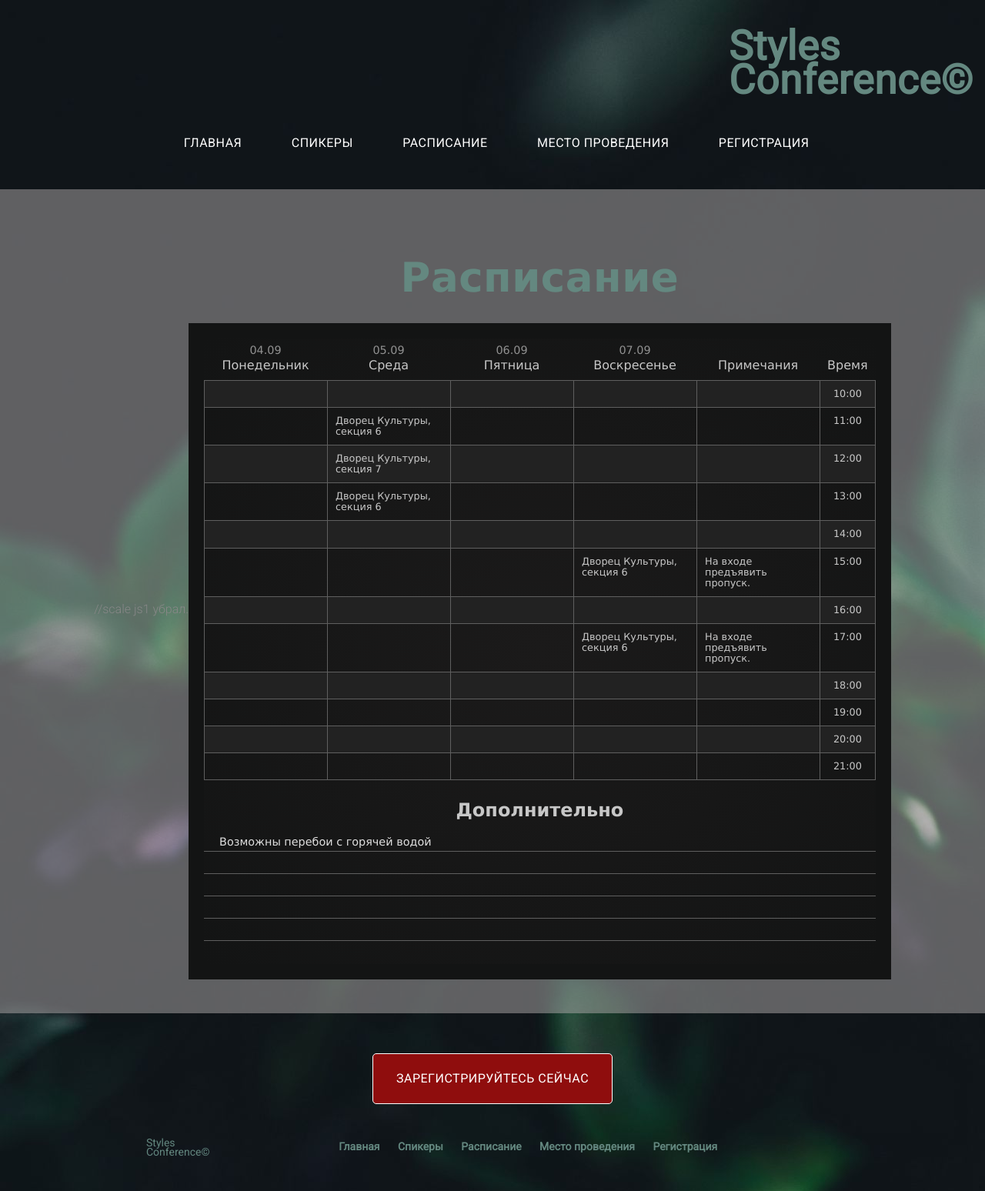
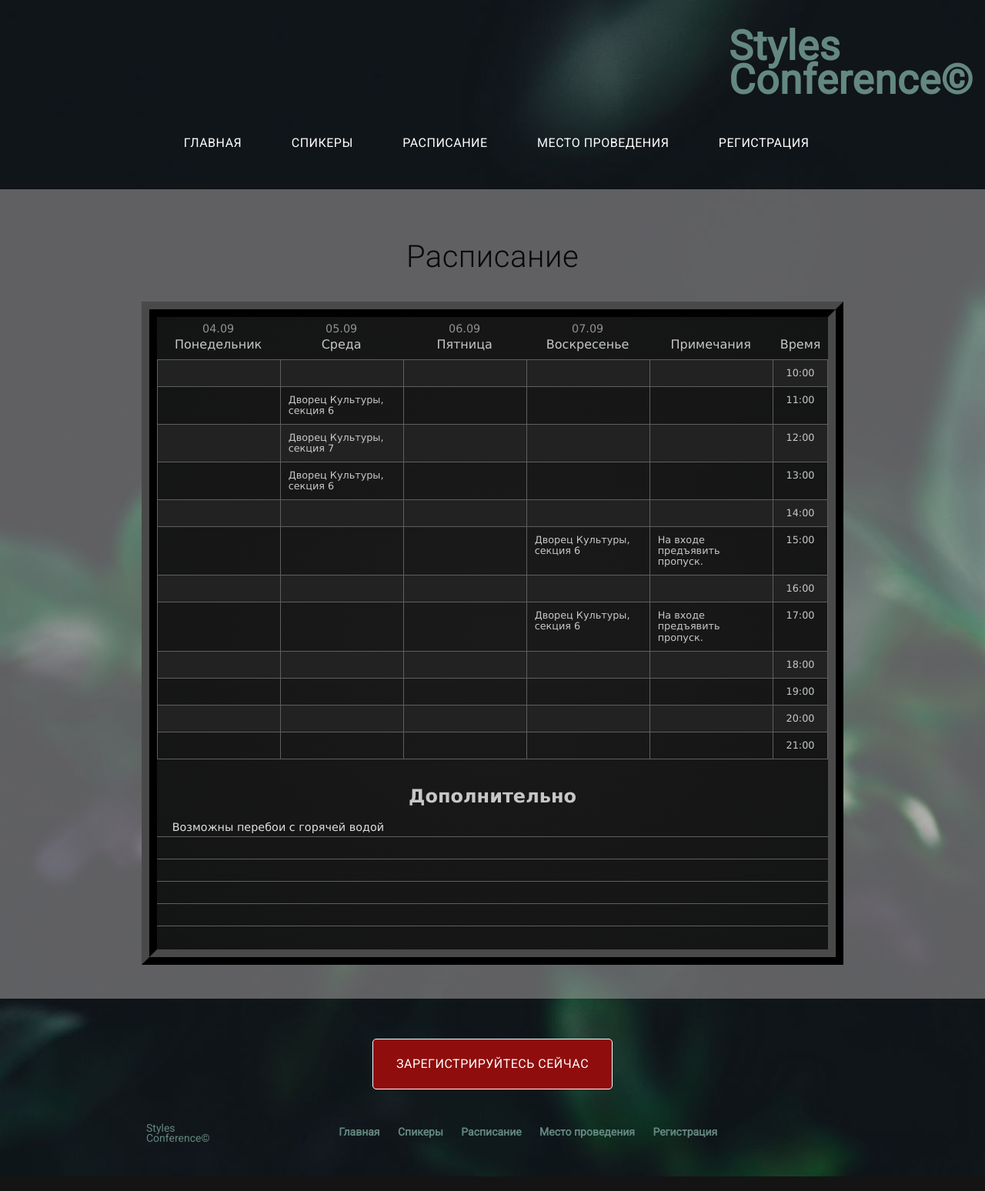
Before and after one commit to danzillo/dreamTeam, a PHP site: page /schedule in a window 1280 px wide. Shown: the whole page at 77% size. Run offline with PHP 8.4, Linux system fonts and the light colour scheme; data that the repository does not hold is empty; some libraries are stand-ins or nearby versions.

Commit message:
vlads changes

```diff
--- a/application/views/schedule_view.php
+++ b/application/views/schedule_view.php
@@ -1,6 +1,6 @@
 <section class = "row">
     <section class="schedule ">
-//scale js1 убрал.
+
         <table class ="  _anim-items animnh ">
             <caption class = "logo js1 _anim-items animnh rasp color2 scale">Расписание</caption>
 
@@ -178,5 +178,6 @@
 //echo '<tr><td>'.$new['day_name'].'</td><td>'.$new['event_time'].'<td><td>'.$new['event_theme'].'</td><td>'.$new['speaker_name'].'</td></td>';
 //}
 
+// echo $xyu;
 
 ?>
--- a/assets/stylesheets/main.css
+++ b/assets/stylesheets/main.css
@@ -89,7 +89,7 @@ video {
     border: 0;
     font: inherit;
     vertical-align: baseline;
-    scroll-behavior: smooth;
+
 }
 
 
@@ -336,7 +336,7 @@ em {
 }
 
 .js1 {
-    transform: translate(0px, 50%);
+    transform: translate(0px, 25%);
     opacity: 0;
     transition: all 0.8s ease 0.4s;
 }
@@ -546,8 +546,17 @@ p a {
     font-family: Georgia, 'Times New Roman', Times, serif;
 }
 
+.color2 {
+    color: #070707;
+
+    font: 300 16px/22px "Roboto", "Open Sans", "Helvetica Neue", Helvetica, Arial, sans-serif;
+    font-size: 40px;
+
+    letter-spacing: .5px;
+    line-height: 44px;
+}
 .color1 {
-    color: #155a49;
+    color: #1a493f;
 font-weight: bold;
 }
 
@@ -669,30 +678,21 @@ p a {
     font-size: 15px;
 }
 
-.scale {
-    transform: scale(0);
-    transition: all 0.8s ease 0.5s;
-}
-
-.scale._active {
-    transform: scale(1);
-}
-
  table {
   border-collapse: separate;
   line-height: 1.1;
   font-family: "Lucida Sans Unicode", "Lucida Grande", sans-serif;
   background:  radial-gradient(farthest-corner at 50% 50%, rgb(27, 26, 26), #131414);
   color: #0C213B;
-    border: 20px solid #131414;
-
+  border: 20px solid #494949;
+ border-style: ridge;
 }
 caption {
     font-size: 53px;
     font-weight: 1000;
     letter-spacing: .5px;
     line-height: 44px;
-    padding: 3% 1.2% 1% 1.2%;
+    padding: 0% 1.2% 1% 1.2%;
     color: #648880;
     text-decoration: none;
     margin-bottom: 3%;
@@ -742,7 +742,7 @@ td:last-child{
 }
 .first2 {
   font-size: 1.5em;
-    padding-top: 3%;
+  padding-top: 4%;
   border-top: 1px solid #5f5f5f;
   text-align: center;
   border-right: 0;
@@ -773,3 +773,41 @@ td:last-child{
 .nechet{
   background: #222222;
 }
+
+
+
+* {
+    box-sizing: border-box;
+}
+
+.sticky {
+  position: -webkit-sticky;
+  position: sticky;
+  top: 0;
+}
+
+
+
+
+::-webkit-scrollbar{
+    width: 15px;
+    height: 10px;
+}
+::-webkit-scrollbar-track{
+    background: rgb(34, 34, 34)
+}
+::-webkit-scrollbar-thumb{
+    background: rgb(238, 238, 238);
+    border-radius: 8px;
+    border: 3px solid rgb(34, 34, 34)
+
+}
+#toTop {
+padding:5px;
+position:fixed;
+bottom:10px;
+left:10px;
+cursor:pointer;
+display:none;
+
+}
```
Also changed, not shown: application/views/portfolio_view.php (added, +29 -0 lines). Lines whose indentation alone changed are shown as unchanged.
